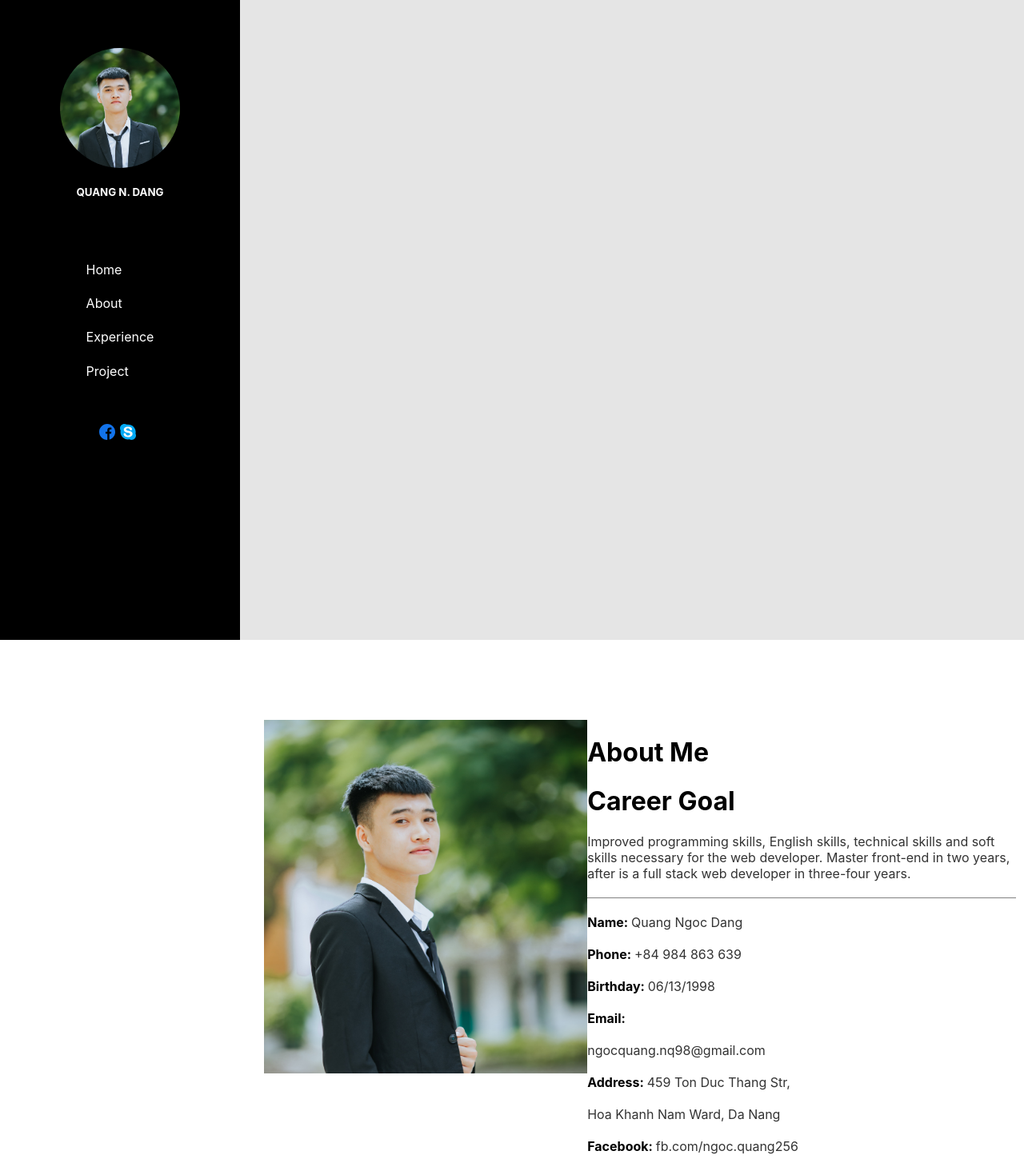
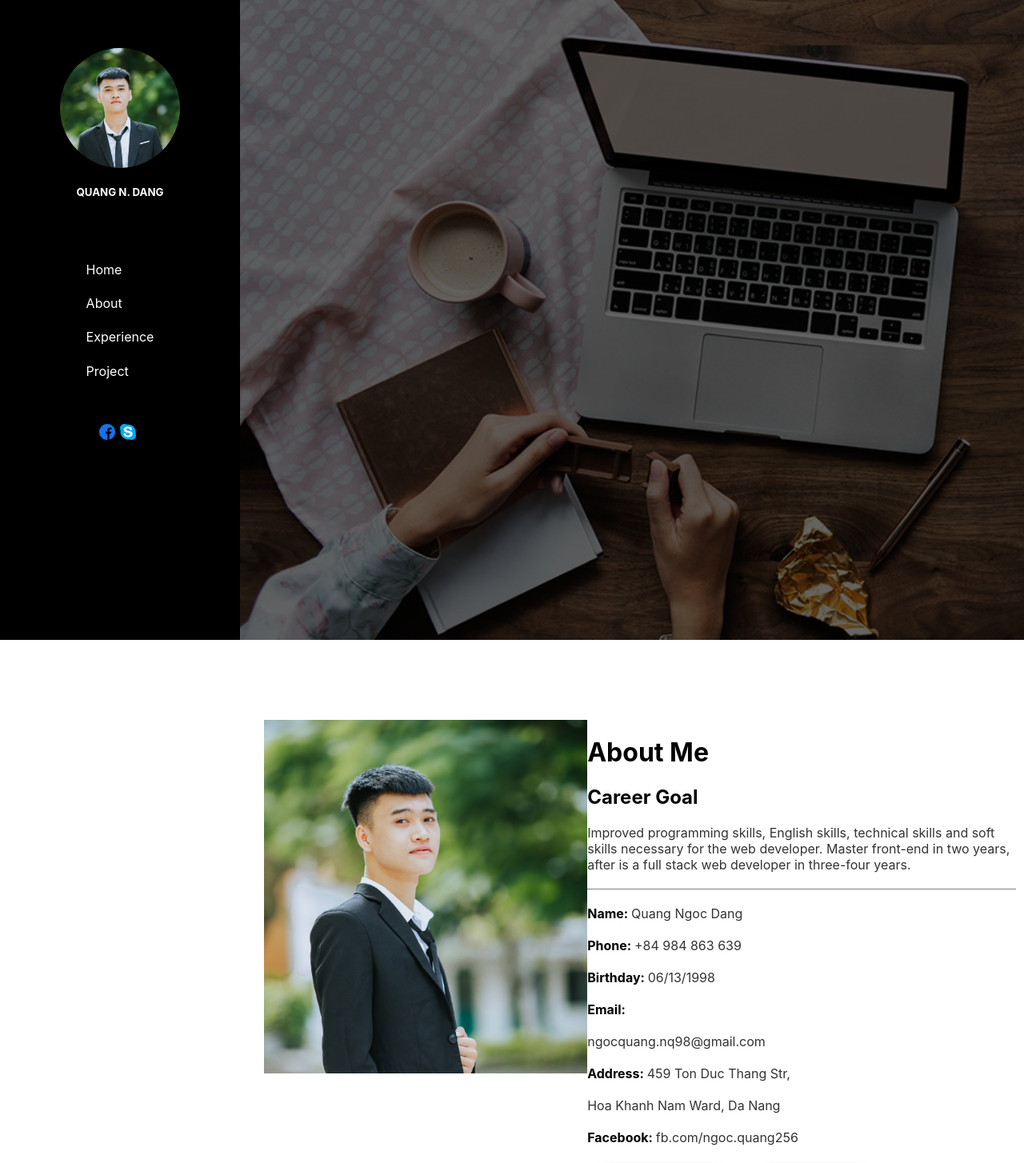
Before and after one commit to ngocquangdang/QuangDangNgocCV, a React (Create React App) app: page / in a window 1280 px wide. Shown: the top 1454 px of the page at 80% size. Built offline with nearby package versions, Linux system fonts and the light colour scheme.

Commit message:
building homepage

```diff
--- a/src/components/AboutPage.js
+++ b/src/components/AboutPage.js
@@ -21,7 +21,7 @@ export default function AboutPage() {
       <About>
         <Title>about me</Title>
         <Detail>
-          <Title>career goal</Title>
+          <SubTitle>career goal</SubTitle>
           <Paragrap>
 
             Improved programming skills, English skills, technical skills and
@@ -60,6 +60,10 @@ const About = styled.div`
 const Title = styled.h1`
   text-transform: capitalize;
 `;
+const SubTitle = styled.h2`
+  text-transform: capitalize;
+
+`
 const Detail = styled.div`
   margin-bottom: 30px;
 `;
--- a/src/components/HomePage.js
+++ b/src/components/HomePage.js
@@ -7,20 +7,25 @@ export default function HomePage() {
     <Container id='home-page'>
       <div
         style={{
+          position: "relative",
           backgroundImage: `url(${HomeImage})`,
           backgroundSize: 'cover',
-          position: 'absolute',
+          height: "100%",
         }}
       >
-        {' '}
       </div>
+      <div style={{
+        position: "absolute",
+        top: 0,
+        backgroundColor: "black",
+        opacity: 0.6,
+        height: "100vh",
+        width: "100%"
+      }}></div>
     </Container>
   );
 }
 
 const Container = styled.div`
-  position: relative;
   height: 100vh;
-  background: black;
-  opacity: 0.1;
 `;
```
